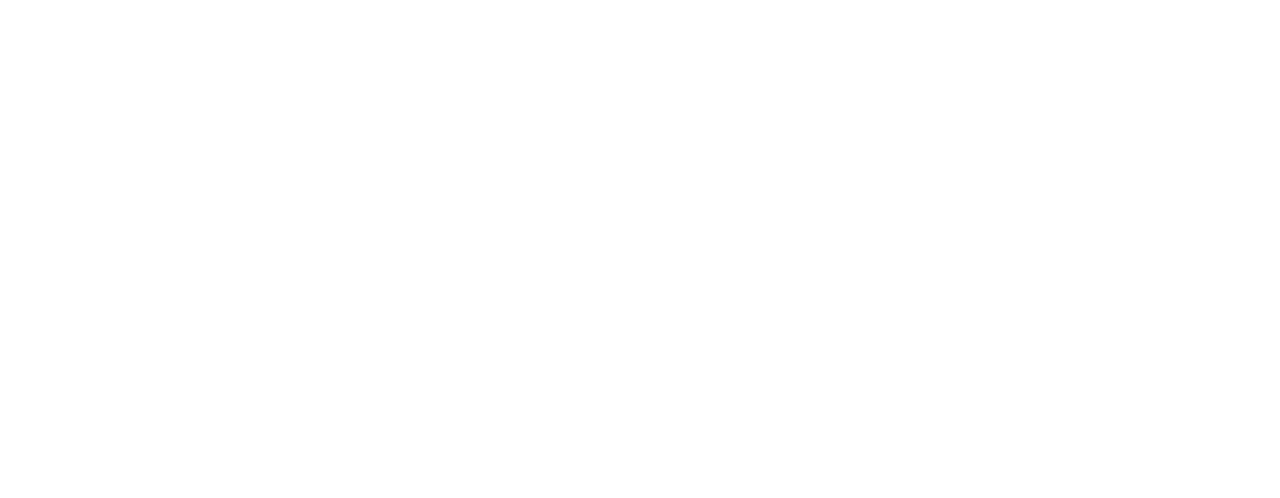
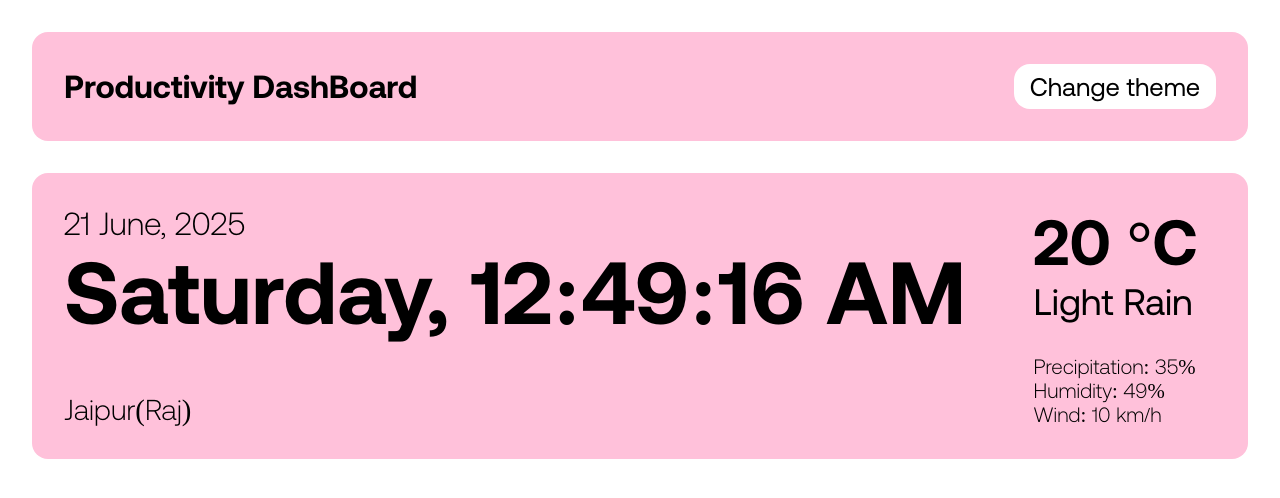
Before and after one commit to Shivam-Sharma16/Productivity-Manager, a plain HTML site: page index.html in a window 1280 px wide. Drawn offline with Linux system fonts and the light colour scheme.

Commit message:
date and time logic done

```diff
--- a/index.html
+++ b/index.html
@@ -1,14 +1,35 @@
 <!DOCTYPE html>
 <html lang="en">
-<head>
-    <meta charset="UTF-8">
-    <meta name="viewport" content="width=device-width, initial-scale=1.0">
+  <head>
+    <meta charset="UTF-8" />
+    <meta name="viewport" content="width=device-width, initial-scale=1.0" />
     <title>Document</title>
-    <link rel="stylesheet" href="style.css">
-</head>
-<body>
+    <link rel="stylesheet" href="style.css" />
+  </head>
+  <body>
+    <div class="section fistcontainer">
+      <nav>
+        <h1>Productivity DashBoard</h1>
 
+        <button>Change theme</button>
+      </nav>
+
+      <div class="main-page">
+        <div class="date">
+          <h3>11 may, 2021</h3>
+          <h1>Friday, 07:31:00 PM</h1>
+          <h4>Jaipur(Raj)</h4>
+        </div>
+        <div class="weather">
+            <h2>20 °C</h2>
+            <h3>Light Rain</h3>
+            <h4>Precipitation: 35%</h4>
+            <h4>Humidity: 49%</h4>
+            <h4>Wind: 10 km/h</h4>
+        </div>
+      </div>
+    </div>
 
     <script src="script.js"></script>
-</body>
+  </body>
 </html>
--- a/script.js
+++ b/script.js
@@ -0,0 +1,35 @@
+let time=document.querySelector('.main-page .date h1')
+let dateyear=document.querySelector('.main-page .date h3')
+
+function timer(){
+    let day=['Sunday','Monday','Tuesday','Wednesday','Thursday','Friday','Saturday']
+    let monthnames=[
+            "January", "February", "March", "April", "May", "June",
+            "July", "August", "September", "October", "November", "December"
+        ];
+    var date=new Date()
+   let hours=date.getHours()
+   let minutes=date.getMinutes()
+   let seconds=date.getSeconds()
+   let days=date.getDay()
+  let tarikh=date.getDate()
+  let month=date.getMonth()
+  let year=date.getFullYear()
+
+   if(hours>12){
+     time.innerHTML=`${day[days]}, ${String(hours-12).padStart('2','0')}:${String(minutes).padStart('2','0')}:${String(seconds).padStart('2','0')} PM`
+
+   }
+   else{
+     time.innerHTML=`${day[days]}, ${String(hours).padStart('2','0')}:${String(minutes).padStart('2','0')}:${String(seconds).padStart('2','0')} AM`
+
+   }
+
+   dateyear.innerHTML=`${String(tarikh).padStart('2','0')} ${monthnames[month]}, ${year}`
+
+}
+
+
+setInterval(() => {
+    timer()
+}, 1000);
--- a/style.css
+++ b/style.css
@@ -1,8 +1,10 @@
 :root{
    --pri: #FF90BB;
    --sec: #FFC1DA;
-   --ter: #F8F8E1;
+   --ter: #e1e1ba;
    --qua:#8ACCD5;
+   --black:black;
+   --white:white;
 }
 
 @font-face {
@@ -32,9 +34,104 @@
     box-sizing:border-box;
     font-family: aeonik;
     font-weight: 500;
+    /* background-color: var(--ter); */
+    color:var(--black)
+
 }
 html,
 body {
       height:100%;
       width:100%;
 }
+.section{
+    width: 100%;
+    padding: 2rem;
+}
+
+nav{
+    width: 100%;
+    display: flex;
+    align-items: center;
+    justify-content: space-between;
+    padding: 2rem;
+    background-color: var(--sec);
+    border-radius: 1rem;
+
+}
+nav button{
+    background-color: var(--white);
+    font-size: 1.6rem;
+    padding: 0.5rem 1rem;
+    border-radius:1rem;
+    border: none;
+    outline: none;
+    cursor: pointer;
+    transition: all ease 0.1s;
+
+
+
+}
+nav button:active{
+        scale: 0.97;
+    }
+
+nav h1{
+    background-color: transparent;
+    font-size: 2rem;
+    font-weight: 800;
+    /* display: inline; */
+}
+
+.section .main-page{
+width: 100%;
+
+display: flex;
+    align-items: center;
+    justify-content: space-between;
+    padding: 2rem;
+    background-color: var(--sec);
+    border-radius: 1rem;
+margin-top: 2rem;
+}
+
+.section .main-page .date{
+    width: 80%;
+    /* background-color: antiquewhite; */
+    h1{
+        font-size: 5.5rem;
+        font-weight: 800;
+        margin-bottom: 3rem;
+
+    }
+    h3{
+        font-size: 2rem;
+        font-weight: 300;
+
+    }
+    h4{
+        font-size: 1.8rem;
+        font-weight: 300;
+    }
+}
+.section .main-page .weather{
+    width: 20%;
+    padding-left: 3rem;
+
+    /* text-align: center; */
+    h2{
+        font-size: 4rem;
+        font-weight: 800;
+
+
+    }
+    h3{
+        font-size: 2.3rem;
+        font-weight: 500;
+        margin-bottom: 2rem;
+
+    }
+    h4{
+        font-size: 1.3rem;
+        font-weight: 300;
+    }
+}
```
